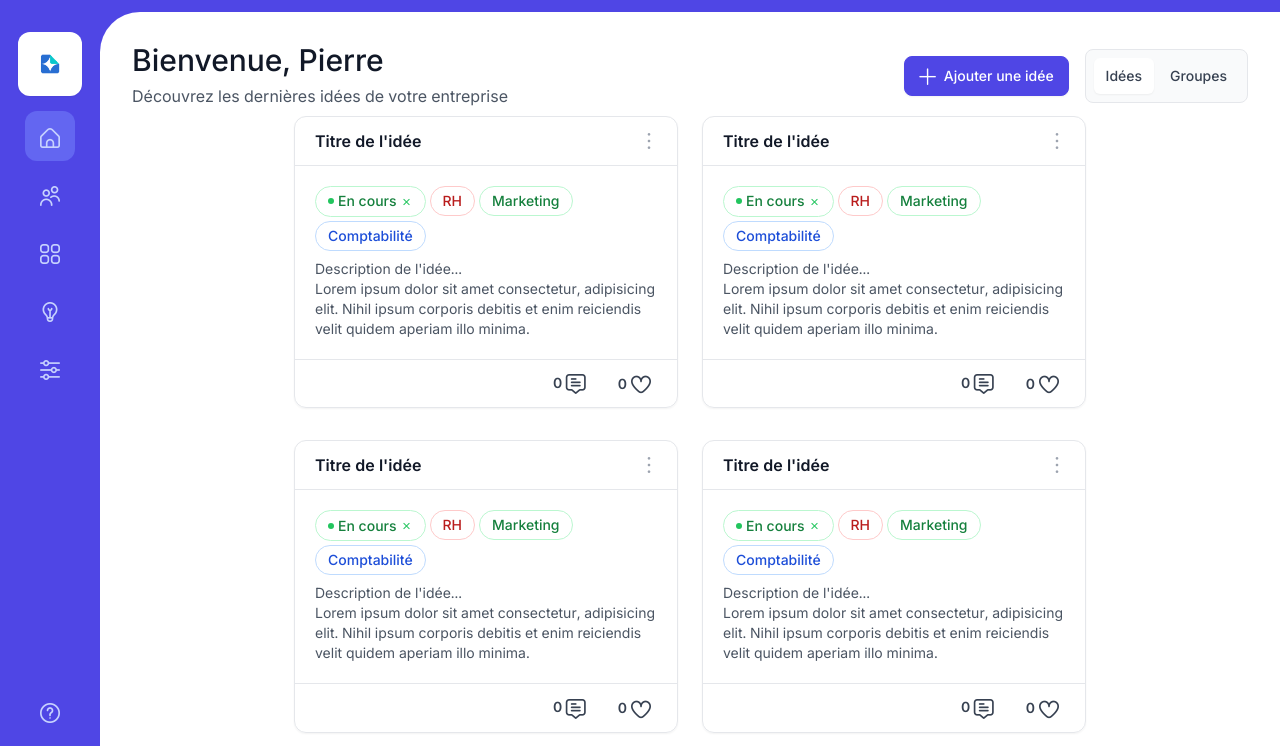
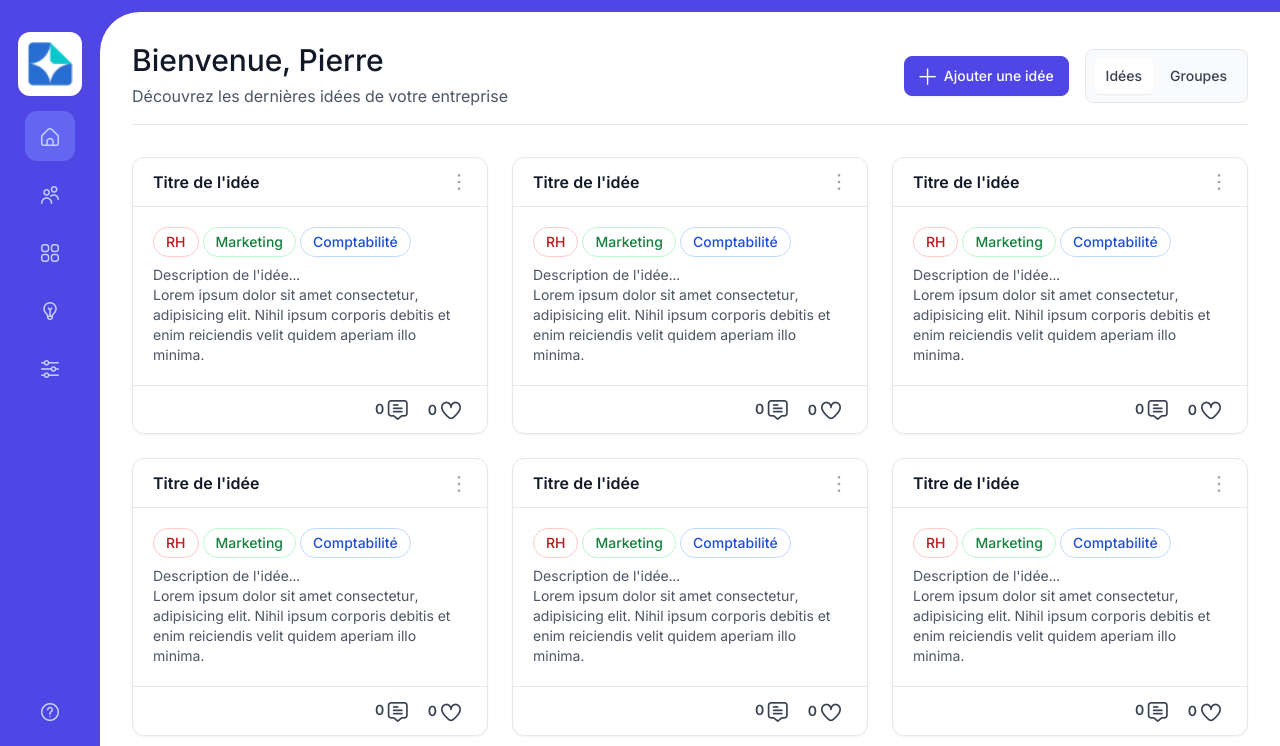
Before and after one commit to WildCodeSchool/2023-03-JS-TLSE-P3-Salesforce, a React (Vite) app in the folder frontend/: page / in a window 1280 px wide. Shown: the top 746 px of the page. Built offline with nearby package versions, Linux system fonts and the light colour scheme.

Commit message:
S03_F11_US1_navigation-navbar-navlink: Pull of dev + minor changes on css

```diff
--- a/frontend/src/components/IdeaCard/IdeaCard.jsx
+++ b/frontend/src/components/IdeaCard/IdeaCard.jsx
@@ -14,8 +14,6 @@ function IdeaCard() {
   const [showSubmenu, setShowSubmenu] = useState(false);
 
   return (
-    <div className="idea-card-main">
-      {/* creation de la carte de l'idée */}
     <div className="idea-card">
       <div className="header-card">
         {/* ajout du titre en entete  */}
@@ -30,10 +28,6 @@ function IdeaCard() {
         <div className="content-idea">
           <div className="badges-idea">
             {/* Afficher les composants de catégorie uniquement si une catégorie est sélectionnée */}
-              <Badge color="green">
-                <i className="dot" /> En cours{" "}
-                <i className="fi fi-rr-cross-small" />
-              </Badge>
             <Badge color="red">RH</Badge>
             <Badge color="green">Marketing</Badge>
             <Badge color="blue">Comptabilité</Badge>
@@ -42,8 +36,8 @@ function IdeaCard() {
           <p className="idea-description">
             Description de l'idée... <br />
             Lorem ipsum dolor sit amet consectetur, adipisicing elit. Nihil
-              ipsum corporis debitis et enim reiciendis velit quidem aperiam
-              illo minima.
+            ipsum corporis debitis et enim reiciendis velit quidem aperiam illo
+            minima.
           </p>
         </div>
         <div className="footer-idea">
@@ -64,7 +58,6 @@ function IdeaCard() {
         </div>
       </div>
     </div>
-    </div>
   );
 }
 
--- a/frontend/src/components/IdeaCard/IdeaCard.scss
+++ b/frontend/src/components/IdeaCard/IdeaCard.scss
@@ -5,17 +5,13 @@
   display: flex;
   flex-direction: column;
   align-items: flex-start;
-  padding: 0px;
-  margin-top: 2%;
-  width: 30vw;
   border: 1px solid var(--grey-200);
   @include shadow("xs");
   cursor: pointer;
   border-radius: 12px;
-  transition: box-shadow 0.3s, border-color 0.3s;
+  transition: box-shadow 0.3s;
   &:hover {
     @include shadow("md");
-    border: 1px solid var(--grey-300);
   }
 
   .header-card {
@@ -59,8 +55,6 @@
 
     .idea-description {
       max-height: auto;
-
-      /* Text sm/Regular */
       max-width: 100%;
       color: var(--grey-600);
       @include text("sm", $weight: 400);
@@ -72,7 +66,7 @@
     justify-content: flex-end;
     align-items: center;
     padding: 12px 20px;
-    gap: 20px;
+    gap: 8px;
     max-width: 100%;
     border-top: 1px solid var(--grey-200);
   }
--- a/frontend/src/components/NavBar/NavBar.scss
+++ b/frontend/src/components/NavBar/NavBar.scss
@@ -14,6 +14,7 @@ body {
   top: 0;
   left: 0;
   width: 100vw;
+  z-index: 1;
 
   .filter {
     position: fixed;
@@ -25,7 +26,7 @@ body {
     top: 0;
     left: 0;
     right: 0;
-    z-index: 1;
+    z-index: 2;
     animation: show-filter 0.5s linear;
   }
   nav {
@@ -68,7 +69,7 @@ body {
     position: fixed;
     height: 100dvh;
     height: 100vh;
-    z-index: 2;
+    z-index: 3;
 
     width: 100vw;
     top: 0px;
@@ -234,6 +235,8 @@ body {
 
         button {
           display: flex;
+          justify-content: center;
+          align-items: center;
           flex-direction: column;
           color: var(--white);
           border-radius: 12px;
@@ -267,7 +270,7 @@ body {
     nav {
       padding: 0;
       height: initial;
-      z-index: 3;
+      z-index: 4;
       width: initial;
 
       .logo-company-nav-bar {
@@ -297,6 +300,12 @@ body {
           background-color: var(--white);
           border-radius: 12px;
           margin-bottom: 15px;
+          padding: 0.5rem;
+          img {
+            width: 100%;
+            height: 100%;
+            object-fit: contain;
+          }
         }
 
         .icon-nav-bar {
@@ -319,8 +328,15 @@ body {
             border: none;
             background-color: transparent;
             i {
-              font-size: 18px;
+              &:before {
+                line-height: unset;
+                font-size: 18px;
+
+                display: inline-block;
+                vertical-align: middle;
+              }
             }
+
             &:hover {
               background-color: var(--primary-700);
             }
@@ -350,7 +366,7 @@ body {
       flex-direction: column;
       align-items: stretch;
       gap: 1rem;
-      z-index: 2;
+      z-index: 3;
 
       animation: show-sub-nav-container 0.5s ease-in-out;
       .title-sub-nav-bar {
--- a/frontend/src/pages/Home/Home.scss
+++ b/frontend/src/pages/Home/Home.scss
@@ -1,8 +1,20 @@
 .idea-cards-list {
+  border-top: 1px solid var(--grey-200);
+  margin-top: 1rem;
+  padding-top: 2rem;
+  width: 100%;
   display: flex;
   flex-wrap: wrap;
-  align-items: flex-start;
-  align-content: flex-start;
   gap: 24px;
-  justify-content: center;
+  & > * {
+    flex-basis: 100%;
+  }
 }
+
+@media screen and (min-width: 768px) {
+  .idea-cards-list {
+    & > * {
+      flex-basis: calc(100% / 3 - (24px / 3) * 2);
+    }
+  }
+}
```
Lines whose indentation alone changed are shown as unchanged.
